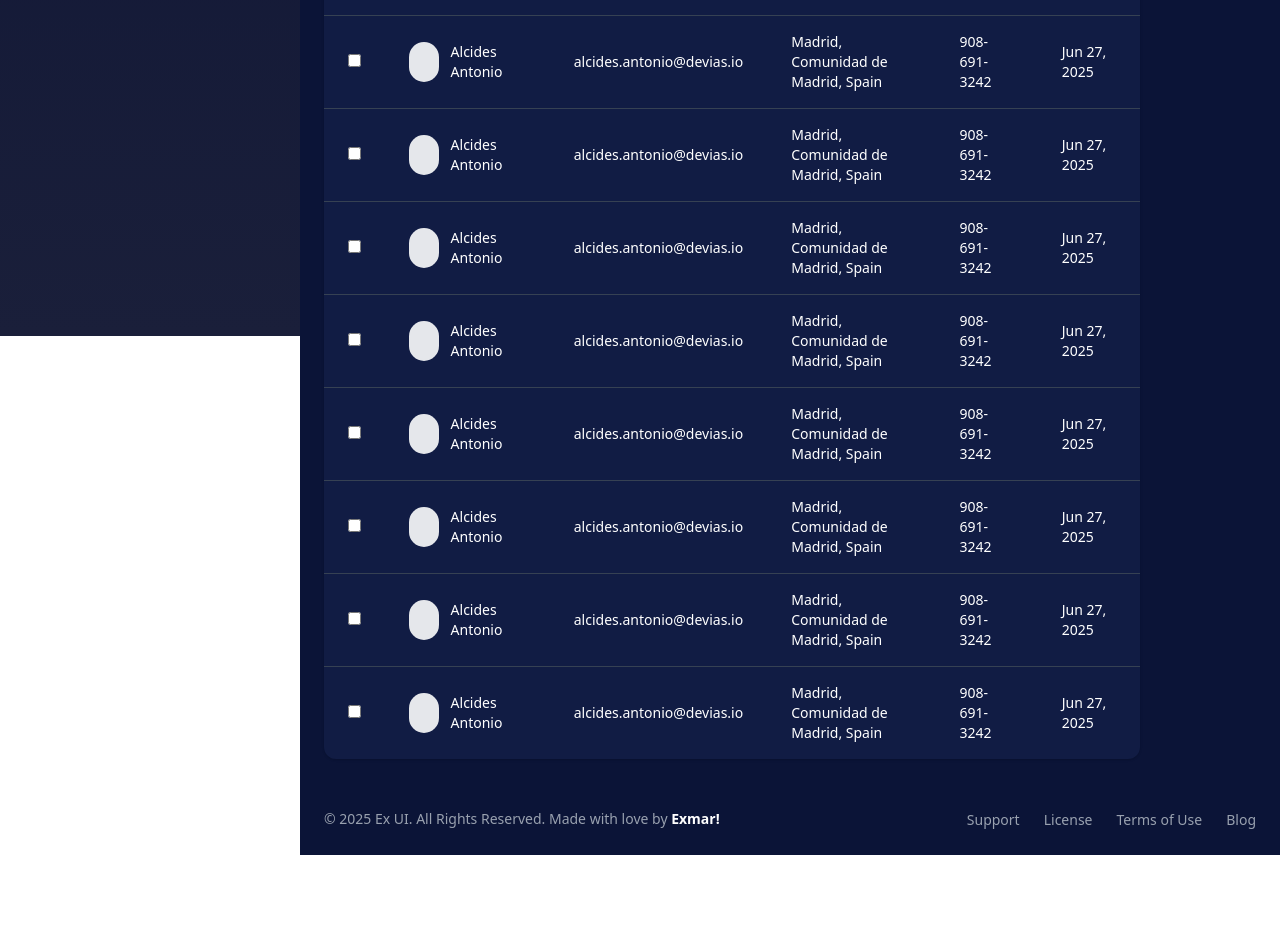
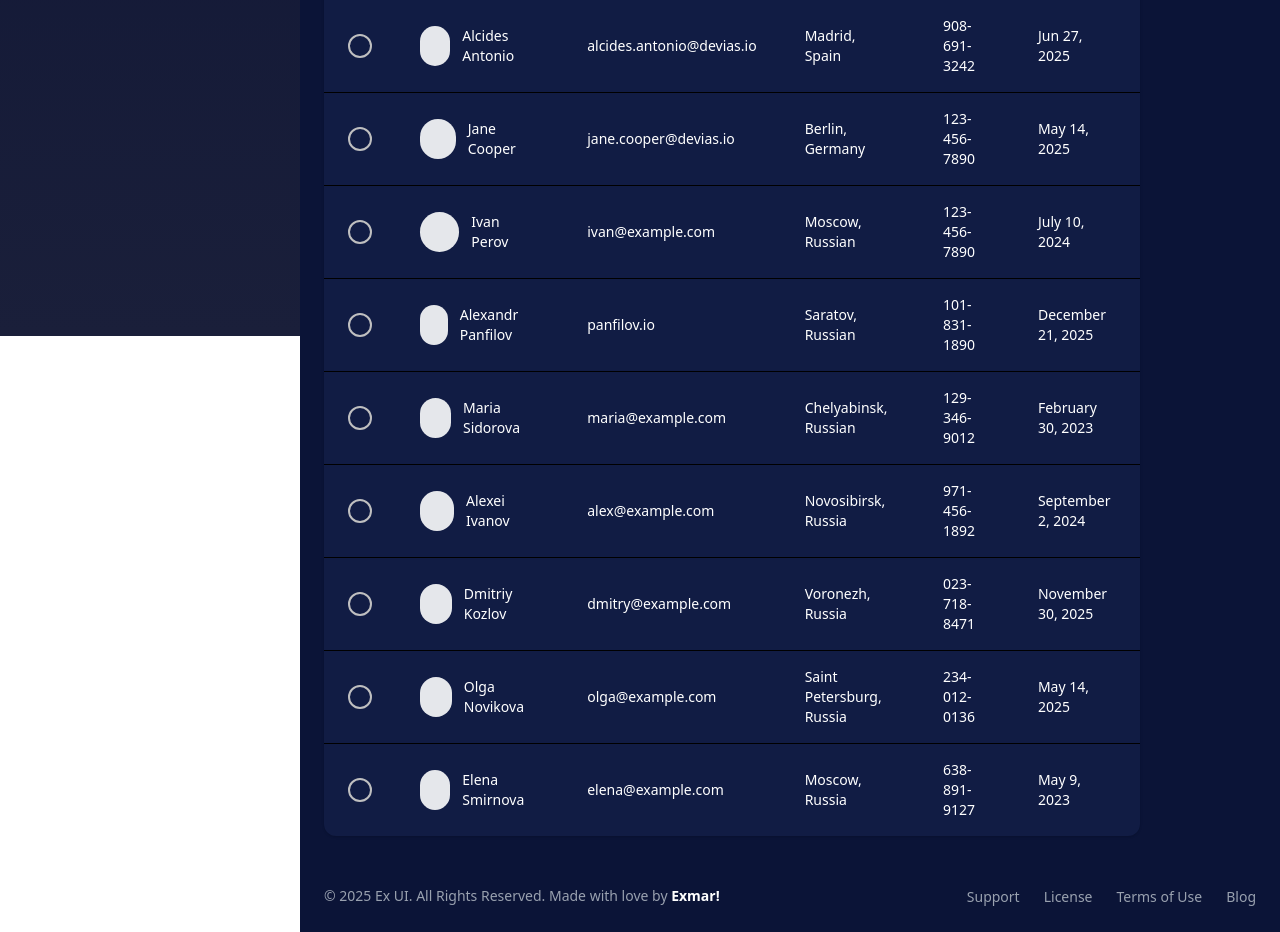
Before and after one commit to Exmar1/Exmar-Dashboard, a React (Vite) app: page /users in a window 1280 px wide. Shown: the part 464-1396 px from the top of the page. Before the commit the page ends 1319 px from the top, so only its background shows below. Built offline with nearby package versions, Linux system fonts and the light colour scheme.

Commit message:
Готовая страница users

```diff
--- a/src/components/Checkbox/Checkbox.jsx
+++ /dev/null
@@ -1,27 +0,0 @@
-import './Checkbox'
-
-export function CheckBox() {
-	return <>
-		<div  className="checkbox-wrapper-12">
-			<div  className="cbx">
-				<input checked="" type="checkbox" id="cbx-12" />
-				<label for="cbx-12"></label>
-				<svg fill="none" viewBox="0 0 15 14" height="14" width="15">
-					<path d="M2 8.36364L6.23077 12L13 2"></path>
-				</svg>
-			</div>
-
-			<svg version="1.1" xmlns="http://www.w3.org/2000/svg">
-				<defs>
-					<filter id="goo-12">
-						<feGaussianBlur result="blur" stdDeviation="4" in="SourceGraphic"></feGaussianBlur>
-						<feColorMatrix result="goo-12" values="1 0 0 0 0  0 1 0 0 0  0 0 1 0 0  0 0 0 22 -7" mode="matrix" in="blur"></feColorMatrix>
-						<feBlend in2="goo-12" in="SourceGraphic"></feBlend>
-					</filter>
-				</defs>
-			</svg>
-		</div>
-	</>
-}
-
-export default CheckBox;
--- /dev/null
+++ b/src/components/Checkbox/CustomCheckbox.jsx
@@ -0,0 +1,39 @@
+import './Checkbox.css'
+
+export function FancyCheckbox({ id, checked, onChange }) {
+  return (
+    <div className="checkbox-wrapper-12">
+      <div className="cbx">
+        <input
+          type="checkbox"
+          id={`cbx-${id}`}
+          checked={checked}
+          onChange={onChange}
+        />
+
+        <label htmlFor={`cbx-${id}`}></label>
+
+        <svg fill="none" viewBox="0 0 15 14" height="14" width="15">
+          <path d="M2 8.36364L6.23077 12L13 2" />
+        </svg>
+      </div>
+
+      <svg xmlns="http://www.w3.org/2000/svg">
+        <defs>
+          <filter id="goo-12">
+            <feGaussianBlur stdDeviation="4" result="blur" />
+            <feColorMatrix
+              values="1 0 0 0 0
+                      0 1 0 0 0
+                      0 0 1 0 0
+                      0 0 0 22 -7"
+              mode="matrix"
+              in="blur"
+            />
+            <feBlend in="SourceGraphic" />
+          </filter>
+        </defs>
+      </svg>
+    </div>
+  )
+}
--- a/src/components/charts/TableUsers.jsx
+++ b/src/components/charts/TableUsers.jsx
@@ -1,11 +1,116 @@
+import { useState } from 'react'
+import { FancyCheckbox } from '../Checkbox/CustomCheckbox'
+
 export function TableUser() {
+  const [items, setItems] = useState([
+  {
+    id: 1,
+    name: 'Alcides Antonio',
+    email: 'alcides.antonio@devias.io',
+    location: 'Madrid, Spain',
+    phone: '908-691-3242',
+    signedUp: 'Jun 27, 2025',
+    checked: false,
+  },
+  {
+    id: 2,
+    name: 'Jane Cooper',
+    email: 'jane.cooper@devias.io',
+    location: 'Berlin, Germany',
+    phone: '123-456-7890',
+    signedUp: 'May 14, 2025',
+    checked: false,
+  },
+  {
+    id: 3,
+    name: 'Ivan Perov',
+    email: 'ivan@example.com',
+    location: 'Moscow, Russian',
+    phone: '123-456-7890',
+    signedUp: 'July 10, 2024',
+    checked: false,
+  },
+  {
+    id: 4,
+    name: 'Alexandr Panfilov',
+    email: 'panfilov.io',
+    location: 'Saratov, Russian',
+    phone: '101-831-1890',
+    signedUp: 'December 21, 2025',
+    checked: false,
+  },
+  {
+    id: 5,
+    name: 'Maria Sidorova',
+    email: 'maria@example.com',
+    location: 'Chelyabinsk, Russian',
+    phone: '129-346-9012',
+    signedUp: 'February 30, 2023',
+    checked: false,
+  },
+  {
+    id: 6,
+    name: 'Alexei Ivanov',
+    email: 'alex@example.com',
+    location: 'Novosibirsk, Russia',
+    phone: '971-456-1892',
+    signedUp: 'September 2, 2024',
+    checked: false,
+  },
+  {
+    id: 7,
+    name: 'Dmitriy Kozlov',
+    email: 'dmitry@example.com',
+    location: 'Voronezh, Russia',
+    phone: '023-718-8471',
+    signedUp: 'November 30, 2025',
+    checked: false,
+  },
+  {
+    id: 8,
+    name: 'Olga Novikova',
+    email: 'olga@example.com',
+    location: 'Saint Petersburg, Russia',
+    phone: '234-012-0136',
+    signedUp: 'May 14, 2025',
+    checked: false,
+  },
+  {
+    id: 9,
+    name: 'Elena Smirnova',
+    email: 'elena@example.com',
+    location: 'Moscow, Russia',
+    phone: '638-891-9127',
+    signedUp: 'May 9, 2023',
+    checked: false,
+  },
+])
+
+  const allChecked = items.length > 0 && items.every(item => item.checked)
+
+  const handleCheckAll = (e) => {
+    const value = e.target.checked
+    setItems(items.map(item => ({ ...item, checked: value })))
+  }
+
+  const handleCheckOne = (id) => {
+    setItems(items.map(item =>
+      item.id === id
+        ? { ...item, checked: !item.checked }
+        : item
+    ))
+  }
+
   return (
     <div className="bg-card rounded-xl shadow-sm overflow-hidden w-full">
       <table className="w-full border-collapse">
         <thead className="text-gray-300 text-sm">
           <tr>
             <th className="px-6 py-4">
-							<input type="checkbox" />
+							<FancyCheckbox
+								checked={allChecked}
+								onChange={handleCheckAll}
+							/>
             </th>
             <th className="px-6 py-4 text-left font-medium">Name</th>
             <th className="px-6 py-4 text-left font-medium">Email</th>
@@ -15,258 +120,50 @@ export function TableUser() {
           </tr>
         </thead>
 
-				<tbody className="text-sm text-gray-700">
-					<tr className="border-t hover:bg-pink-50 transition">
+        <tbody className="text-sm">
+          {items.map(item => (
+            <tr
+              key={item.id}
+              className="border-t has-[input:checked]:bg-gray-900 hover:bg-gray-900 transition"
+            >
               <td className="px-6 py-4">
-							<input type="checkbox" />
+              <FancyCheckbox
+								id={item.id}
+								checked={item.checked}
+								onChange={() => handleCheckOne(item.id)}
+							/>
               </td>
 
               <td className="px-6 py-4">
                 <div className="flex items-center gap-x-3">
                   <div className="w-10 h-10 rounded-full bg-gray-200" />
                   <span className="font-medium text-white">
-									Alcides Antonio
+                    {item.name}
                   </span>
                 </div>
               </td>
 
               <td className="px-6 py-4 text-white">
-							alcides.antonio@devias.io
+								{item.email}
               </td>
 
               <td className="px-6 py-4 text-white">
-							Madrid, Comunidad de Madrid, Spain
+                {item.location}
               </td>
 
               <td className="px-6 py-4 text-white">
-							908-691-3242
+                {item.phone}
               </td>
 
               <td className="px-6 py-4 text-white">
-							Jun 27, 2025
+                {item.signedUp}
               </td>
             </tr>
-
-					<tr className="border-t hover:bg-pink-50 transition">
-						<td className="px-6 py-4">
-							<input type="checkbox" />
-						</td>
-
-						<td className="px-6 py-4">
-							<div className="flex items-center gap-x-3">
-								<div className="w-10 h-10 rounded-full bg-gray-200" />
-								<span className="font-medium text-white">
-									Alcides Antonio
-								</span>
-							</div>
-						</td>
-
-						<td className="px-6 py-4 text-white">
-							alcides.antonio@devias.io
-						</td>
-
-						<td className="px-6 py-4 text-white">
-							Madrid, Comunidad de Madrid, Spain
-						</td>
-
-						<td className="px-6 py-4 text-white">
-							908-691-3242
-						</td>
-
-						<td className="px-6 py-4 text-white">
-							Jun 27, 2025
-						</td>
-					</tr>
-
-					<tr className="border-t hover:bg-pink-50 transition">
-						<td className="px-6 py-4">
-							<input type="checkbox" />
-						</td>
-
-						<td className="px-6 py-4">
-							<div className="flex items-center gap-x-3">
-								<div className="w-10 h-10 rounded-full bg-gray-200" />
-								<span className="font-medium text-white">
-									Alcides Antonio
-								</span>
-							</div>
-						</td>
-
-						<td className="px-6 py-4 text-white">
-							alcides.antonio@devias.io
-						</td>
-
-						<td className="px-6 py-4 text-white">
-							Madrid, Comunidad de Madrid, Spain
-						</td>
-
-						<td className="px-6 py-4 text-white">
-							908-691-3242
-						</td>
-
-						<td className="px-6 py-4 text-white">
-							Jun 27, 2025
-						</td>
-					</tr>
-
-					<tr className="border-t hover:bg-pink-50 transition">
-						<td className="px-6 py-4">
-							<input type="checkbox" />
-						</td>
-
-						<td className="px-6 py-4">
-							<div className="flex items-center gap-x-3">
-								<div className="w-10 h-10 rounded-full bg-gray-200" />
-								<span className="font-medium text-white">
-									Alcides Antonio
-								</span>
-							</div>
-						</td>
-
-						<td className="px-6 py-4 text-white">
-							alcides.antonio@devias.io
-						</td>
-
-						<td className="px-6 py-4 text-white">
-							Madrid, Comunidad de Madrid, Spain
-						</td>
-
-						<td className="px-6 py-4 text-white">
-							908-691-3242
-						</td>
-
-						<td className="px-6 py-4 text-white">
-							Jun 27, 2025
-						</td>
-					</tr>
-
-					<tr className="border-t hover:bg-pink-50 transition">
-						<td className="px-6 py-4">
-							<input type="checkbox" />
-						</td>
-
-						<td className="px-6 py-4">
-							<div className="flex items-center gap-x-3">
-								<div className="w-10 h-10 rounded-full bg-gray-200" />
-								<span className="font-medium text-white">
-									Alcides Antonio
-								</span>
-							</div>
-						</td>
-
-						<td className="px-6 py-4 text-white">
-							alcides.antonio@devias.io
-						</td>
-
-						<td className="px-6 py-4 text-white">
-							Madrid, Comunidad de Madrid, Spain
-						</td>
-
-						<td className="px-6 py-4 text-white">
-							908-691-3242
-						</td>
-
-						<td className="px-6 py-4 text-white">
-							Jun 27, 2025
-						</td>
-					</tr>
-					<tr className="border-t hover:bg-pink-50 transition">
-						<td className="px-6 py-4">
-							<input type="checkbox" />
-						</td>
-
-						<td className="px-6 py-4">
-							<div className="flex items-center gap-x-3">
-								<div className="w-10 h-10 rounded-full bg-gray-200" />
-								<span className="font-medium text-white">
-									Alcides Antonio
-								</span>
-							</div>
-						</td>
-
-						<td className="px-6 py-4 text-white">
-							alcides.antonio@devias.io
-						</td>
-
-						<td className="px-6 py-4 text-white">
-							Madrid, Comunidad de Madrid, Spain
-						</td>
-
-						<td className="px-6 py-4 text-white">
-							908-691-3242
-						</td>
-
-						<td className="px-6 py-4 text-white">
-							Jun 27, 2025
-						</td>
-					</tr>
-					<tr className="border-t hover:bg-pink-50 transition">
-						<td className="px-6 py-4">
-							<input type="checkbox" />
-						</td>
-
-						<td className="px-6 py-4">
-							<div className="flex items-center gap-x-3">
-								<div className="w-10 h-10 rounded-full bg-gray-200" />
-								<span className="font-medium text-white">
-									Alcides Antonio
-								</span>
-							</div>
-						</td>
-
-						<td className="px-6 py-4 text-white">
-							alcides.antonio@devias.io
-						</td>
-
-						<td className="px-6 py-4 text-white">
-							Madrid, Comunidad de Madrid, Spain
-						</td>
-
-						<td className="px-6 py-4 text-white">
-							908-691-3242
-						</td>
-
-						<td className="px-6 py-4 text-white">
-							Jun 27, 2025
-						</td>
-					</tr>
-
-					<tr className="border-t hover:bg-pink-50 transition">
-						<td className="px-6 py-4">
-							<input type="checkbox" />
-						</td>
-
-						<td className="px-6 py-4">
-							<div className="flex items-center gap-x-3">
-								<div className="w-10 h-10 rounded-full bg-gray-200" />
-								<span className="font-medium text-white">
-									Alcides Antonio
-								</span>
-							</div>
-						</td>
-
-						<td className="px-6 py-4 text-white">
-							alcides.antonio@devias.io
-						</td>
-
-						<td className="px-6 py-4 text-white">
-							Madrid, Comunidad de Madrid, Spain
-						</td>
-
-						<td className="px-6 py-4 text-white">
-							908-691-3242
-						</td>
-
-						<td className="px-6 py-4 text-white">
-							Jun 27, 2025
-						</td>
-					</tr>
-
-
+          ))}
         </tbody>
       </table>
     </div>
-	);
+  )
 }
 
-export default TableUser;
+export default TableUser
--- a/src/pages/Users.jsx
+++ b/src/pages/Users.jsx
@@ -3,7 +3,7 @@ import TableUser from '../components/charts/TableUsers'
 function Users() {
 	return (
 		<div className='flex items-start justify-between gap-x-4'>
-			<div className='flex flex-col flex-1'> {/* добавил flex-1 */}
+			<div className='flex flex-col flex-1'>
 				<h2 className='text-white mb-6 text-4xl font-normal'>
 					Customers
 				</h2>
@@ -33,13 +33,13 @@ function Users() {
 					<i className="fa-solid absolute left-2 text-gray-500 top-10 fa-magnifying-glass"></i>
 				</div>
 
-				<div className='mt-15 w-full'> {/* добавил w-full */}
+				<div className='mt-15 w-full'>
 					<TableUser />
 				</div>
 
 			</div>
 
-			<div className='bg-add hover:bg-hovered-add transition duration-150 ease-in-out rounded-xl w-25 flex text-white items-center justify-center flex-shrink-0'> {/* добавил flex-shrink-0 */}
+			<div className='bg-add hover:bg-hovered-add transition duration-150 ease-in-out rounded-xl w-25 flex text-white items-center justify-center flex-shrink-0'>
 				<i className="fa-solid fa-plus"></i>
 				<button className='p-2.5'>Add</button>
 			</div>
```
Lines whose indentation alone changed are shown as unchanged.
